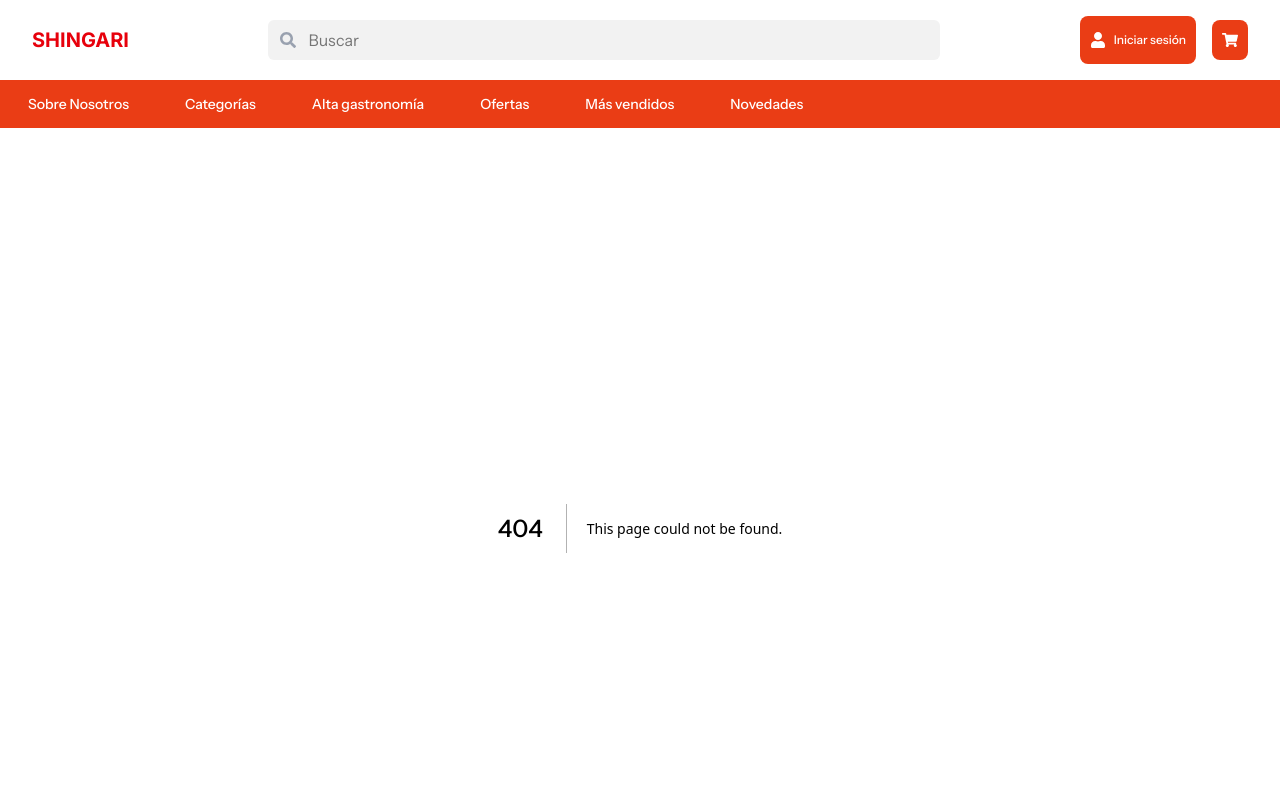
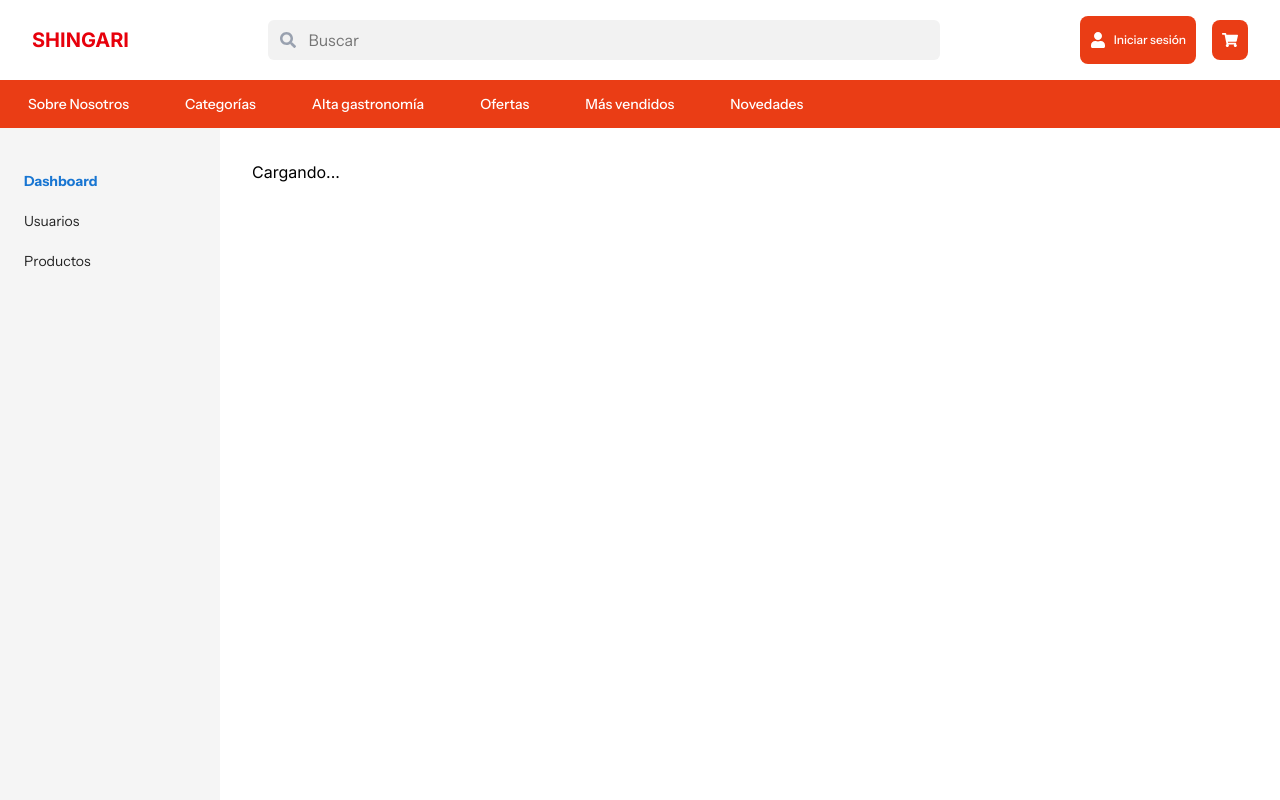
Before and after one commit to futurahaus/shingari, a Next.js app in the folder apps/frontend/: page /admin/dashboard in a window 1280 px wide. Before the commit this address had no page. Shown: the top 800 px of the page. Built offline with nearby package versions, Linux system fonts and the light colour scheme.

Commit message:
Add admin role handled on login

```diff
--- /dev/null
+++ b/apps/frontend/src/app/AI_CONTEXT.md
@@ -0,0 +1,15 @@
+# Estructura General del Proyecto
+
+- /app
+  - /admin
+    - /dashboard
+      - page.tsx (Dashboard de administrador, solo accesible para usuarios con rol 'admin')
+      - layout.tsx (Sidebar con opciones: Dashboard, Usuarios, Productos)
+  - ...
+- /contexts
+  - AuthContext.tsx (Incluye 'role' en el usuario para control de acceso por roles)
+
+## Notas
+- El dashboard de administrador usará datos mock inicialmente.
+- El acceso a /admin/dashboard estará protegido para solo usuarios con rol 'admin'.
+- El sidebar del admin solo muestra: Dashboard, Usuarios, Productos.
--- /dev/null
+++ b/apps/frontend/src/app/admin/dashboard/page.tsx
@@ -0,0 +1,72 @@
+"use client";
+import React from 'react';
+import { useAuth } from '@/contexts/AuthContext';
+import { useEffect } from 'react';
+import { useRouter } from 'next/navigation';
+
+const mockKPIs = [
+  { label: 'Usuarios activos', value: 120 },
+  { label: 'Productos', value: 45 },
+  { label: 'Ventas hoy', value: 32 },
+];
+
+const mockTable = [
+  { id: 1, usuario: 'admin1', email: 'admin1@email.com', rol: 'admin' },
+  { id: 2, usuario: 'user2', email: 'user2@email.com', rol: 'usuario' },
+  { id: 3, usuario: 'user3', email: 'user3@email.com', rol: 'usuario' },
+];
+
+function ClientOnlyAdminDashboard() {
+  const { user } = useAuth();
+  const router = useRouter();
+
+  useEffect(() => {
+    if (user && (!user.roles || !user.roles.includes('admin'))) {
+      router.replace('/');
+    }
+  }, [user, router]);
+
+  if (user === null) {
+    return <div>Cargando...</div>;
+  }
+  if (!user.roles || !user.roles.includes('admin')) return null;
+
+  return (
+    <div>
+      <h1>Bienvenido al Dashboard de Administrador</h1>
+      <div style={{ display: 'flex', gap: 32, margin: '32px 0' }}>
+        {mockKPIs.map(kpi => (
+          <div key={kpi.label} style={{ background: '#fff', borderRadius: 8, boxShadow: '0 1px 4px #0001', padding: 24, minWidth: 160 }}>
+            <div style={{ fontSize: 28, fontWeight: 700 }}>{kpi.value}</div>
+            <div style={{ color: '#888', marginTop: 8 }}>{kpi.label}</div>
+          </div>
+        ))}
+      </div>
+      <h2>Usuarios recientes</h2>
+      <table style={{ width: '100%', background: '#fff', borderRadius: 8, boxShadow: '0 1px 4px #0001', marginTop: 16 }}>
+        <thead>
+          <tr>
+            <th style={{ textAlign: 'left', padding: 12 }}>ID</th>
+            <th style={{ textAlign: 'left', padding: 12 }}>Usuario</th>
+            <th style={{ textAlign: 'left', padding: 12 }}>Email</th>
+            <th style={{ textAlign: 'left', padding: 12 }}>Rol</th>
+          </tr>
+        </thead>
+        <tbody>
+          {mockTable.map(row => (
+            <tr key={row.id}>
+              <td style={{ padding: 12 }}>{row.id}</td>
+              <td style={{ padding: 12 }}>{row.usuario}</td>
+              <td style={{ padding: 12 }}>{row.email}</td>
+              <td style={{ padding: 12 }}>{row.rol}</td>
+            </tr>
+          ))}
+        </tbody>
+      </table>
+    </div>
+  );
+}
+
+export default function AdminDashboardPage() {
+  return <ClientOnlyAdminDashboard />;
+}
--- /dev/null
+++ b/apps/frontend/src/app/admin/layout.tsx
@@ -0,0 +1,39 @@
+"use client";
+import React from 'react';
+import Link from 'next/link';
+import { usePathname } from 'next/navigation';
+
+const sidebarOptions = [
+  { name: 'Dashboard', path: '/admin/dashboard' },
+  { name: 'Usuarios', path: '/admin/usuarios' },
+  { name: 'Productos', path: '/admin/productos' },
+];
+
+export default function AdminLayout({ children }: { children: React.ReactNode }) {
+  const pathname = usePathname();
+
+  return (
+    <div style={{ display: 'flex', minHeight: '100vh' }}>
+      <aside style={{ width: 220, background: '#f5f5f5', padding: 24 }}>
+        <nav>
+          <ul style={{ listStyle: 'none', padding: 0 }}>
+            {sidebarOptions.map(option => (
+              <li key={option.path} style={{ margin: '16px 0' }}>
+                <Link href={option.path} legacyBehavior>
+                  <a style={{
+                    color: pathname === option.path ? '#1976d2' : '#222',
+                    fontWeight: pathname === option.path ? 'bold' : 'normal',
+                    textDecoration: 'none',
+                  }}>
+                    {option.name}
+                  </a>
+                </Link>
+              </li>
+            ))}
+          </ul>
+        </nav>
+      </aside>
+      <main style={{ flex: 1, padding: 32 }}>{children}</main>
+    </div>
+  );
+}
--- a/apps/frontend/src/contexts/AuthContext.tsx
+++ b/apps/frontend/src/contexts/AuthContext.tsx
@@ -5,6 +5,7 @@ import { useRouter } from 'next/navigation';
 interface User {
   id: string;
   email: string;
+  roles?: string[];
   [key: string]: unknown;
 }
 
```
